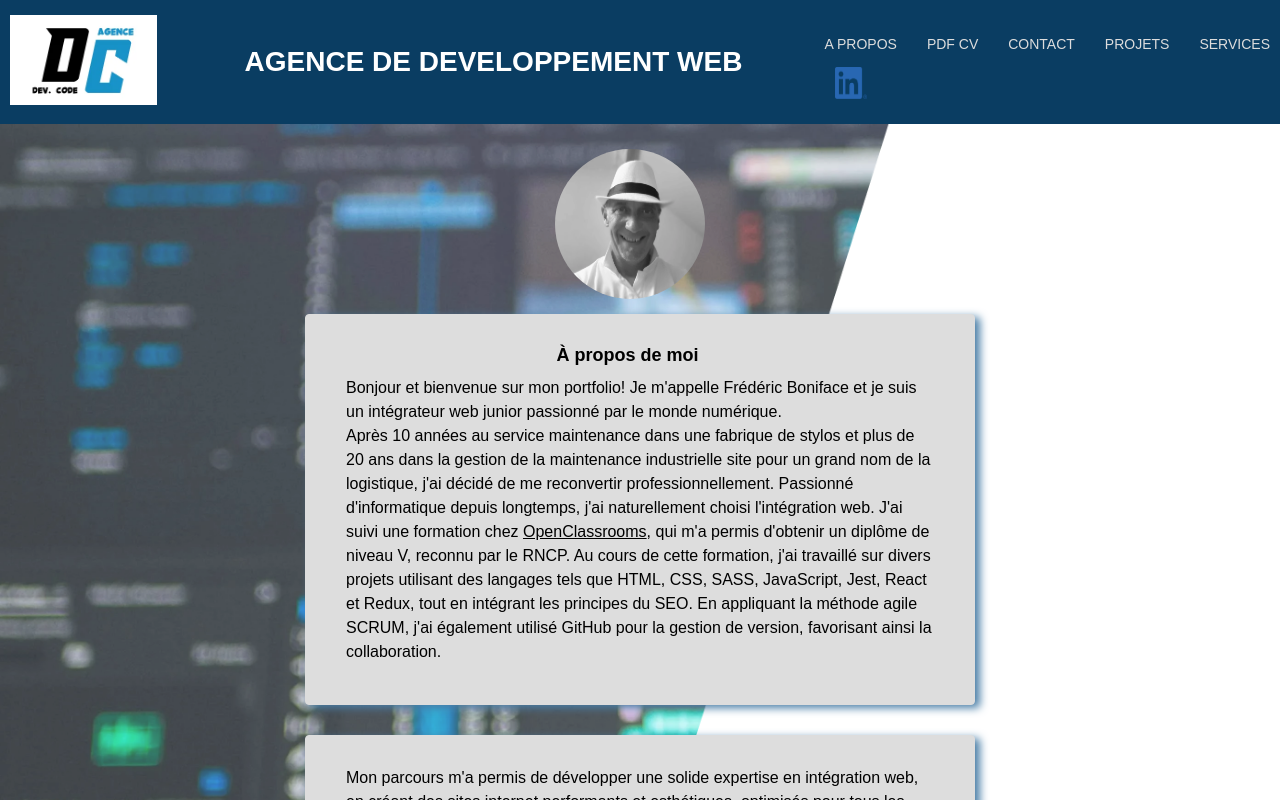
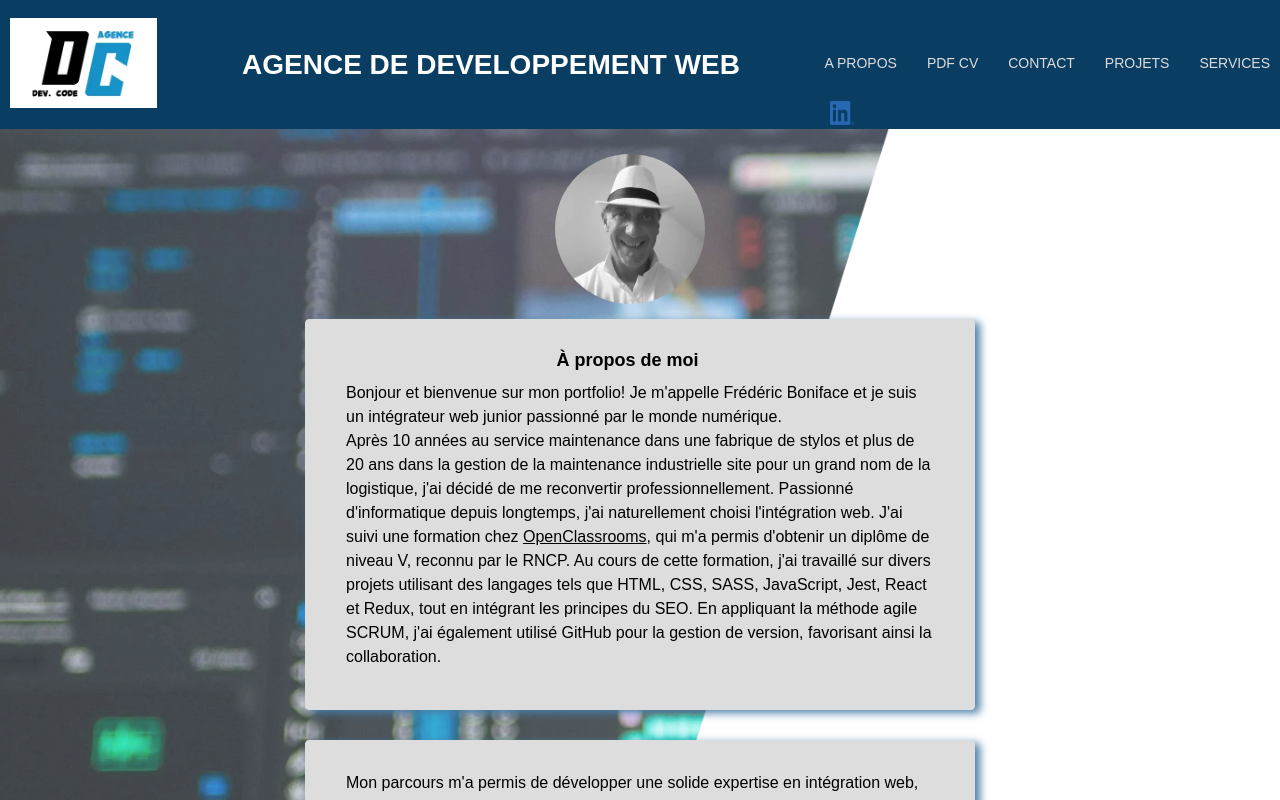
Before and after one commit to fredcentvin/Portfolio-perso, a React (Create React App) app: page /#/apropos in a window 1280 px wide. Shown: the top 800 px of the page. Built offline with nearby package versions, Linux system fonts and the light colour scheme.

Commit message:
retouches css weight, icone social dans header

```diff
--- a/src/Components/backHome/backHome.jsx
+++ b/src/Components/backHome/backHome.jsx
@@ -4,7 +4,7 @@ export default function BackHome() {
     return (
        <main>
           <section>
-             <Link className="designLinkHome" to="/">Retour sur la page d'accueil</Link>
+             <Link className="designLinkHome" to="/" aria-label="Retour vers page d'accueil">Retour sur la page d'accueil</Link>
           </section>
        </main>
     )
--- a/src/Components/nav/Nav.jsx
+++ b/src/Components/nav/Nav.jsx
@@ -14,15 +14,15 @@ function Nav() {
     return (
         <div>
             <div className="navContainer">
-                <Link className="pApropos" to="/apropos">A PROPOS</Link>
+                <Link className="pApropos" to="/apropos" aria-label="Voir la bio">A PROPOS</Link>
                 <a className="fixCv" href={moncv} target="_blank" rel="noopener noreferrer" aria-label="Téléchargement du CV au format PDF">PDF CV</a>
-                <p className="pNav" onClick={handleContactClick}>CONTACT</p>
-                <Link to="/projects" className="decoLink">PROJETS</Link>
-                <Link to="/nosservices" className="decoLink">SERVICES</Link>
+                <p className="pNav" onClick={handleContactClick}aria-label="Voir adresse de contact">CONTACT</p>
+                <Link to="/projects" className="decoLink" aria-label="Voir les projets">PROJETS</Link>
+                <Link to="/nosservices" className="decoLink" aria-label="Voir nos services">SERVICES</Link>
             </div>
             <div className="socialLink">
             <a href="https://www.linkedin.com/in/frédéric-boniface-293076156" target="_blank" rel="noopener noreferrer">
-            <img className="logoLink" src={linkedin} alt="logo linkedin lien vers profil de Frédéric Boniface" />
+            <img className="logoLink" src={linkedin} alt="Lien linkedin vers le profil de Frédéric Boniface" />
           </a>
             </div>
             {showEmail && (
--- a/src/Components/nav/nav.css
+++ b/src/Components/nav/nav.css
@@ -50,6 +50,11 @@
     font-weight: 300;
     margin-bottom: 0;
 }
+.logoLink {
+    width: 24px;
+    height: 24px;
+    margin-right: 20px;
+}
 
 @media (min-width: 768px){
     .linkMail{
@@ -72,12 +77,14 @@
         padding-left: 0;
         padding-right: 0;
         gap:80px;
-        margin-left: 0;
-        margin-top: 15px;
+        margin-left: 5px;
+        margin-top: 55px;
     }
-
     .pApropos{
         font-size: 14px;
+    }
+    .logoLink{
+        margin-top: 15px;
     }
 
 }
--- a/src/Container/itemBio/ItemBio.jsx
+++ b/src/Container/itemBio/ItemBio.jsx
@@ -11,7 +11,7 @@ function ItemBio() {
 
   const textPart1 = `Bonjour et bienvenue sur mon portfolio! Je m'appelle Frédéric Boniface et je suis un intégrateur web junior passionné par le monde numérique.<br>
 
-  Après 10 années au service maintenance dans une fabrique de stylos et plus de 20 ans dans la gestion de la maintenance industrielle site pour un grand nom de la logistique, j'ai décidé de me reconvertir professionnellement. Passionné d'informatique depuis longtemps, j'ai naturellement choisi l'intégration web. J'ai suivi une formation chez <a href="https://www.openclassrooms.com" target="_blank" rel="noopener noreferrer" style="color: black;">OpenClassrooms</a>, qui m'a permis d'obtenir un diplôme de niveau V, reconnu par le RNCP.
+  Après 10 années au service maintenance dans une fabrique de stylos et plus de 20 ans dans la gestion de la maintenance industrielle site pour un grand nom de la logistique, j'ai décidé de me reconvertir professionnellement. Passionné d'informatique depuis longtemps, j'ai naturellement choisi l'intégration web. J'ai suivi une formation chez <a href="https://www.openclassrooms.com" target="_blank" rel="noopener noreferrer" aria-label="Lien vers accueil Openclassrooms" style="color: black;">OpenClassrooms</a>, qui m'a permis d'obtenir un diplôme de niveau V, reconnu par le RNCP.
 
   Au cours de cette formation, j'ai travaillé sur divers projets utilisant des langages tels que HTML, CSS, SASS, JavaScript, Jest, React et Redux, tout en intégrant les principes du SEO. En appliquant la méthode agile SCRUM, j'ai également utilisé GitHub pour la gestion de version, favorisant ainsi la collaboration.<br>`;
 
--- a/src/Container/itemBio/itemBio.css
+++ b/src/Container/itemBio/itemBio.css
@@ -45,11 +45,7 @@
     line-height: 1.5;
     text-align: start;
   }
-  .logoLink {
-    width: 32px;
-    height: 32px;
-    margin-right: 20px;
-}
+
 
 
 @media (min-width: 768px){
--- a/src/Container/itemProject/ItemProject.jsx
+++ b/src/Container/itemProject/ItemProject.jsx
@@ -87,7 +87,7 @@ function ItemProject() {
                                     <p className="description">{project.description}</p>
                                     <p className="tags">{project.tag}</p>
                                     {project.link && (
-                                        <a className="designLink" href={project.link} target="_blank" rel="noopener noreferrer">
+                                        <a className="designLink" href={project.link} target="_blank" rel="noopener noreferrer" aria-label="Lien vers projet publié sur Git-Hub">
                                             Visitez le site {project.title}
                                         </a>
                                     )}
```
